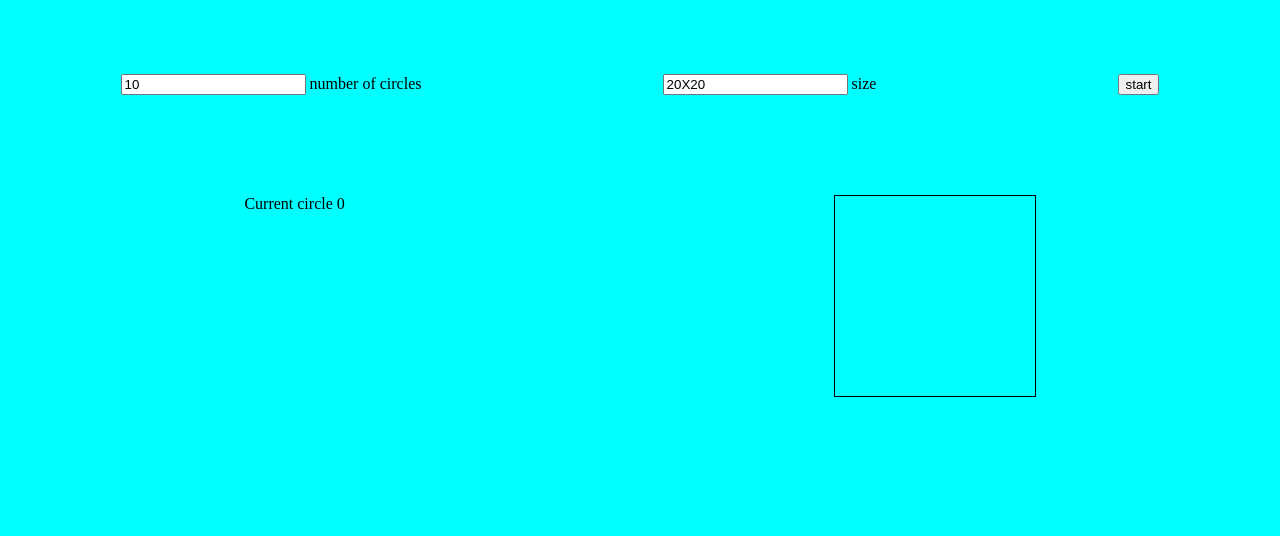
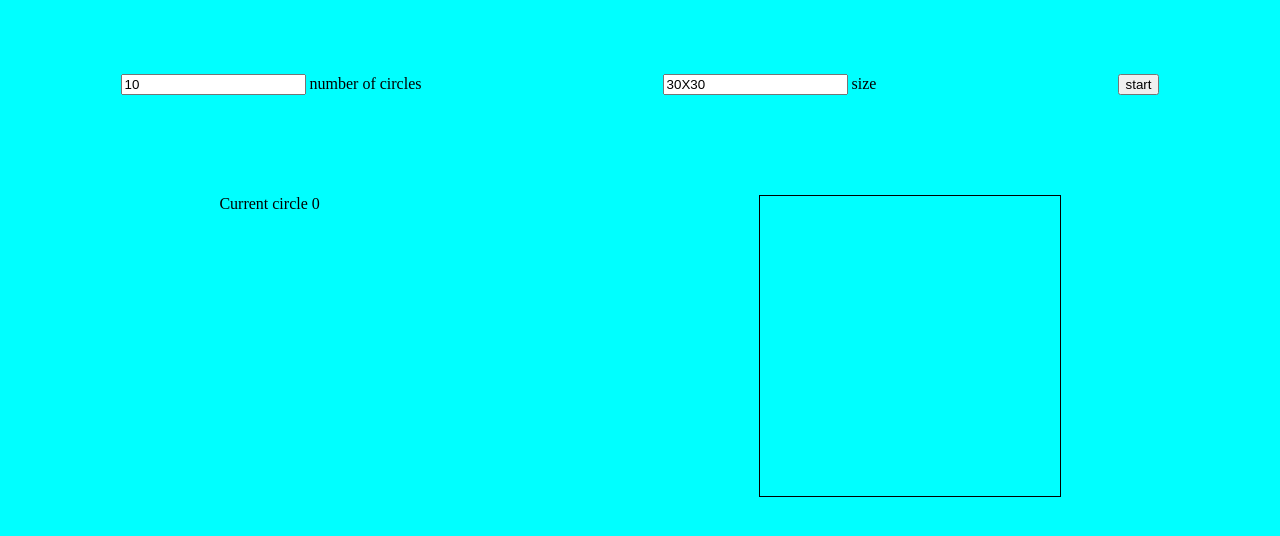
Before and after one commit to DmitryYakorev/life, a plain HTML site: page index.html in a window 1280 px wide. Shown: the part 166-702 px from the top of the page. Drawn offline with Linux system fonts and the light colour scheme.

Commit message:
feat:new2_up3

```diff
--- a/index.html
+++ b/index.html
@@ -22,7 +22,7 @@
           </label>
         </form>
         <form>
-          <input type="text" id="size" value="20X20">
+          <input type="text" id="size" value="30X30">
           <label for="size">
             size
           </label>
@@ -36,7 +36,7 @@
           Current circle <span>0</span>
         </div>
         <div class="field">
-          <canvas id="c1" width="200" height="200"></canvas>
+          <canvas id="c1" width="300" height="300"></canvas>
         </div>
       </div>
     </main>
--- a/script.js
+++ b/script.js
@@ -1,11 +1,25 @@
-let canvas = document.getElementById('c1');
-let ctx = canvas.getContext('2d');
-let arr = [];
+let canvas = document.getElementById("c1")
+let ctx = canvas.getContext("2d")
+let arr = []
 
 function initLife() {
-  let n = 30, m = 30;
-  for (let i = 0;i < n;++i) for (let j = 0; j < m; ++j) {
-    arr[i][j] = 0;
+  let n = 30,
+    m = 30
+  for (let i = 0; i < n; ++i) {
+    arr[i] = []
+    for (let j = 0; j < m; ++j) {
+      arr[i][j] = 0
+    }
   }
 }
-initLife();
+function newSet(event) {
+  let x = event.offsetX
+  let y = event.offsetY
+  x = Math.floor(x / 10)
+  y = Math.floor(y / 10)
+  arr[x][y] = 1;
+  console.log(x , y , arr);
+}
+initLife()
+
+canvas.addEventListener("click", newSet)
--- a/style.css
+++ b/style.css
@@ -49,7 +49,7 @@ h1,header {
   justify-content: space-around;
 }
 #c1 {
-  height: 200px;
-  width: 200px;
+  height: 300px;
+  width: 300px;
   border: 1px solid black;
 }
```
